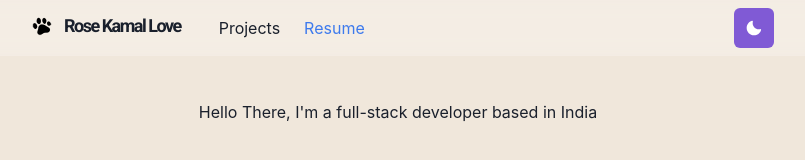
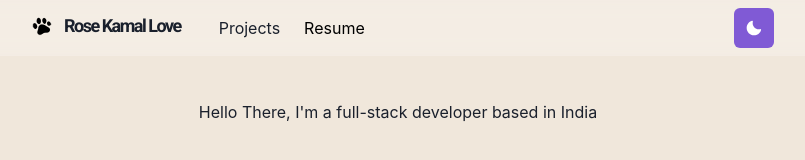
Before and after one commit to rosekamallove/rosekamal.love, a Next.js app: page / in a window 1280 px wide. Shown: the top 160 px of the page, without its empty margins (242-1047 px from the left). Built offline with nearby package versions, Linux system fonts and the light colour scheme.

Commit message:
fix: resume color

```diff
--- a/components/navbar.js
+++ b/components/navbar.js
@@ -73,6 +73,7 @@ const Navbar = props => {
           </LinkItem>
           <LinkItem href="/" path={path}>
             <Link
+              style={{ color: useColorModeValue('#000', '#fff') }}
               href="https://drive.google.com/file/d/16S4zJlCyRrM5e8k66Ng69h0f1Q1aRL04/view"
               target="_blank"
             >
```
Also changed, not shown: pages/works.js (added).
